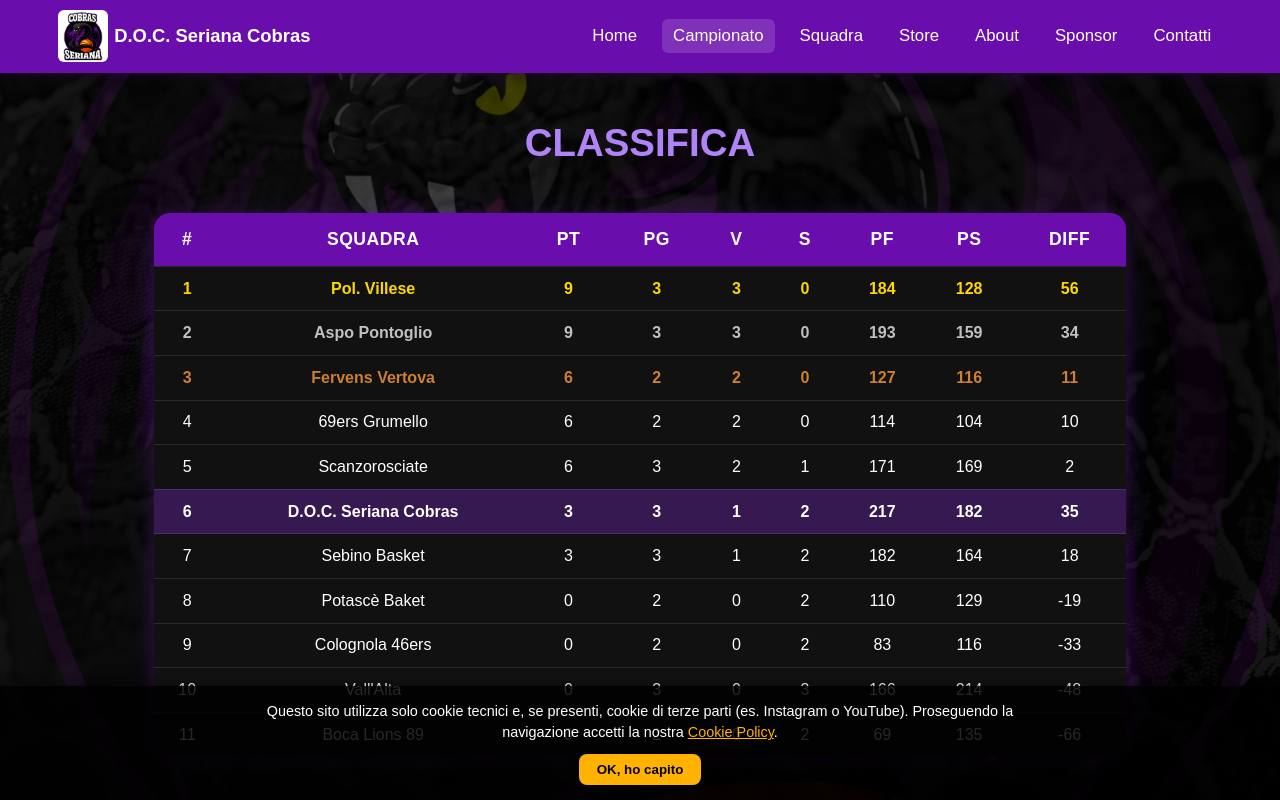
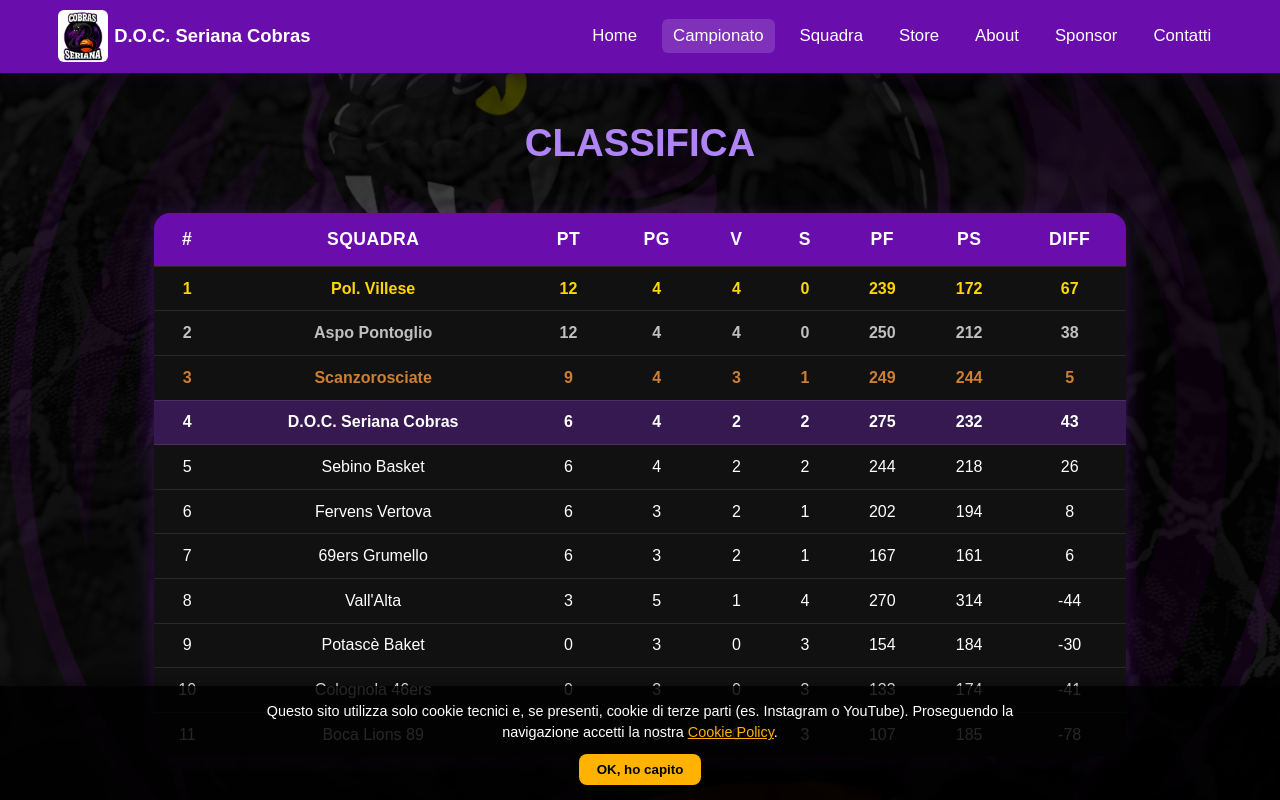
Before and after one commit to Piaazzaa/serianacobras, a React (Create React App) app: page /campionato in a window 1280 px wide. Built offline with nearby package versions, Linux system fonts and the light colour scheme.

Commit message:
Aggiornamento classifica e risultati 12/11

```diff
--- a/src/Components/Pages/Campionato.jsx
+++ b/src/Components/Pages/Campionato.jsx
@@ -5,7 +5,7 @@ const risultati = [
   { numero: 1, data: "17/10/2025", ora: "20:30", casa: "D.O.C. Seriana Cobras", puntiCasa: 89, puntiOspite: 47, ospite: "Vall'Alta" },
   { numero: 2, data: "23/10/2025", ora: "21:30", casa: "Scanzorosciate", puntiCasa: 61, puntiOspite: 59, ospite: "D.O.C. Seriana Cobras" },
   { numero: 3, data: "31/10/2025", ora: "20:30", casa: "D.O.C. Seriana Cobras", puntiCasa: 69, puntiOspite: 74, ospite: "Aspo Pontoglio" },
-  { numero: 4, data: "07/11/2025", ora: "21:30", casa: "Colognola 46ers", puntiCasa: "--", puntiOspite: "--", ospite: "D.O.C. Seriana Cobras" },
+  { numero: 4, data: "07/11/2025", ora: "21:30", casa: "Colognola 46ers", puntiCasa: 50, puntiOspite: 58, ospite: "D.O.C. Seriana Cobras" },
   { numero: 5, data: "14/11/2025", ora: "20:30", casa: "D.O.C. Seriana Cobras", puntiCasa: "--", puntiOspite: "--", ospite: "Potascè Baket" },
   { numero: 6, data: "20/11/2025", ora: "21:15", casa: "Pol. Villese", puntiCasa: "--", puntiOspite: "--", ospite: "D.O.C. Seriana Cobras" },
   { numero: 7, data: "27/11/2025", ora: "21:15", casa: "69ers Grumello", puntiCasa: "--", puntiOspite: "--", ospite: "D.O.C. Seriana Cobras" },
@@ -27,17 +27,17 @@ const risultati = [
 ];
 
 const classifica = [
-  { posizione: 1, squadra: "Pol. Villese", punti: 9, giocate: 3, vinte: 3, perse: 0, puntiFatti: 184, puntiSubiti: 128, diff: 56 },
-  { posizione: 2, squadra: "Aspo Pontoglio", punti: 9, giocate: 3, vinte: 3, perse: 0, puntiFatti: 193, puntiSubiti: 159, diff: 34 },
-  { posizione: 3, squadra: "Fervens Vertova", punti: 6, giocate: 2, vinte: 2, perse: 0, puntiFatti: 127, puntiSubiti: 116, diff: 11 },
-  { posizione: 4, squadra: "69ers Grumello", punti: 6, giocate: 2, vinte: 2, perse: 0, puntiFatti: 114, puntiSubiti: 104, diff: 10 },
-  { posizione: 5, squadra: "Scanzorosciate", punti: 6, giocate: 3, vinte: 2, perse: 1, puntiFatti: 171, puntiSubiti: 169, diff: 2 },
-  { posizione: 6, squadra: "D.O.C. Seriana Cobras", punti: 3, giocate: 3, vinte: 1, perse: 2, puntiFatti: 217, puntiSubiti: 182, diff: 35},
-  { posizione: 7, squadra: "Sebino Basket", punti: 3, giocate: 3, vinte: 1, perse: 2, puntiFatti: 182, puntiSubiti: 164, diff: 18 },
-  { posizione: 8, squadra: "Potascè Baket", punti: 0, giocate: 2, vinte: 0, perse: 2, puntiFatti: 110, puntiSubiti: 129, diff: -19 },
-  { posizione: 9, squadra: "Colognola 46ers", punti: 0, giocate: 2, vinte: 0, perse: 2, puntiFatti: 83, puntiSubiti: 116, diff: -33 },
-  { posizione: 10, squadra: "Vall'Alta", punti: 0, giocate: 3, vinte: 0, perse: 3, puntiFatti: 166, puntiSubiti: 214, diff: -48 },
-  { posizione: 11, squadra: "Boca Lions 89", punti: 0, giocate: 2, vinte: 0, perse: 2, puntiFatti: 69, puntiSubiti: 135, diff: -66 }
+  { posizione: 1, squadra: "Pol. Villese", punti: 12, giocate: 4, vinte: 4, perse: 0, puntiFatti: 239, puntiSubiti: 172, diff: 67 },
+  { posizione: 2, squadra: "Aspo Pontoglio", punti: 12, giocate: 4, vinte: 4, perse: 0, puntiFatti: 250, puntiSubiti: 212, diff: 38 },
+  { posizione: 3, squadra: "Scanzorosciate", punti: 9, giocate: 4, vinte: 3, perse: 1, puntiFatti: 249, puntiSubiti: 244, diff: 5 },
+  { posizione: 4, squadra: "D.O.C. Seriana Cobras", punti: 6, giocate: 4, vinte: 2, perse: 2, puntiFatti: 275, puntiSubiti: 232, diff: 43},
+  { posizione: 5, squadra: "Sebino Basket", punti: 6, giocate: 4, vinte: 2, perse: 2, puntiFatti: 244, puntiSubiti: 218, diff: 26 },
+  { posizione: 6, squadra: "Fervens Vertova", punti: 6, giocate: 3, vinte: 2, perse: 1, puntiFatti: 202, puntiSubiti: 194, diff: 8 },
+  { posizione: 7, squadra: "69ers Grumello", punti: 6, giocate: 3, vinte: 2, perse: 1, puntiFatti: 167, puntiSubiti: 161, diff: 6 },
+  { posizione: 8, squadra: "Vall'Alta", punti: 3, giocate: 5, vinte: 1, perse: 4, puntiFatti: 270, puntiSubiti: 314, diff: -44 },
+  { posizione: 9, squadra: "Potascè Baket", punti: 0, giocate: 3, vinte: 0, perse: 3, puntiFatti: 154, puntiSubiti: 184, diff: -30 },
+  { posizione: 10, squadra: "Colognola 46ers", punti: 0, giocate: 3, vinte: 0, perse: 3, puntiFatti: 133, puntiSubiti: 174, diff: -41 },
+  { posizione: 11, squadra: "Boca Lions 89", punti: 0, giocate: 3, vinte: 0, perse: 3, puntiFatti: 107, puntiSubiti: 185, diff: -78 }
 ];
 
 const Campionato = () => {
```
